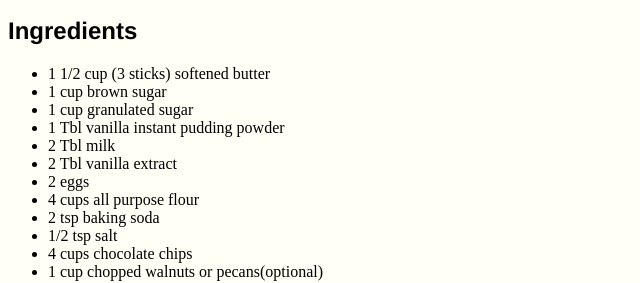
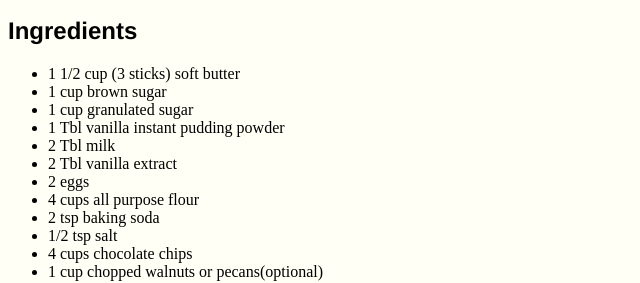
Before and after one commit to shanrobnyc/cookie-recipe, a plain HTML site: page index.html in a window 1280 px wide. Shown: the part 506-789 px from the top of the page, 0-640 px from the left. Drawn offline with Linux system fonts and the light colour scheme.

Commit message:
changed butter line in text

```diff
--- a/index.html
+++ b/index.html
@@ -46,7 +46,7 @@ The Cookie Recipe
 Ingredients
 </h2>
 	<ul>
-		<li>1 1/2 cup (3 sticks) softened butter</li>
+		<li>1 1/2 cup (3 sticks) soft butter</li>
 		<li>1 cup brown sugar</li>
 		<li>1 cup granulated sugar</li>
 		<li>1 Tbl vanilla instant pudding powder</li>
```
